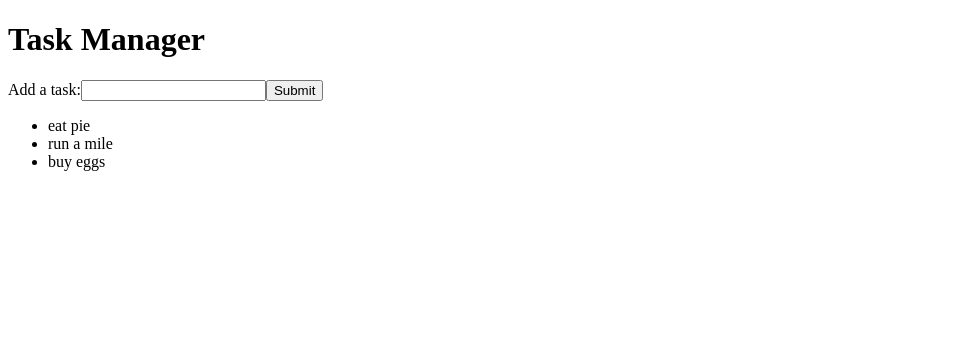
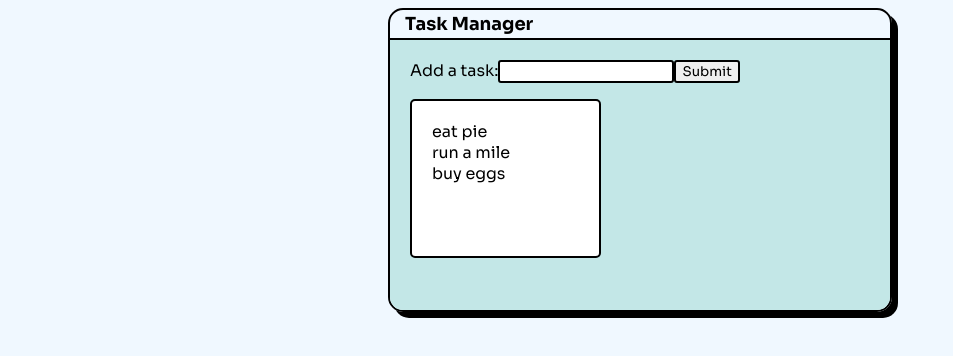
Before and after one commit to katerinakorzhov/task-manager-app, a React (Vite) app: page / in a window 1280 px wide. Shown: the top 356 px of the page, without its empty margins (0-953 px from the left). Built offline with nearby package versions, Linux system fonts and the light colour scheme.

Commit message:
Add styling

```diff
--- a/src/App.css
+++ b/src/App.css
@@ -0,0 +1,66 @@
+@import url('https://fonts.googleapis.com/css2?family=Sora:wght@100..800&display=swap');
+
+body {
+    background-color: aliceblue;
+    font-family: "Sora", sans-serif;
+}
+
+#root {
+    width: 500px;
+    height: 300px;
+
+    margin: auto;
+
+
+    border: 2px solid black;
+    border-radius: 15px;
+
+    box-shadow: 6px 6px black;
+}
+
+#root h1 {
+    height: 10%;
+    margin: 0;
+    box-sizing: border-box;
+    border-bottom: 2px solid black;
+
+    font-size: 18px;
+    padding-left: 3%;
+    padding-top: 3px;
+}
+
+.taskArea {
+    height: 90%;
+    box-sizing: border-box;
+    background-color: rgb(195, 231, 231);
+
+    border-radius: 0 0 13px 13px;
+    padding: 20px;
+}
+
+input {
+    border: 2px solid black;
+    border-radius: 3px;
+    font-family: "Sora", sans-serif;
+}
+
+button {
+    border: 2px solid black;
+    border-radius: 3px;
+    font-family: "Sora", sans-serif;
+}
+
+
+
+#root ul {
+    width:32%;
+    height: 50%;
+
+    list-style: none;
+
+    background-color: white;
+    border: 2px solid black;
+    border-radius: 5px;
+
+    padding: 20px;
+}
--- a/src/App.tsx
+++ b/src/App.tsx
@@ -2,6 +2,8 @@ import { useState } from "react";
 import Header from "./Header";
 import TaskInput from "./TaskInput";
 import TaskList from "./TaskList";
+
+import "./App.css";
 
 const toDoList = ["eat pie", "run a mile", "buy eggs"];
 
@@ -15,8 +17,10 @@ function App() {
   return (
     <>
       <Header />
-      <TaskInput onAddTask={addTask} />
-      <TaskList taskList={list} />
+      <div className="taskArea">
+        <TaskInput onAddTask={addTask} />
+        <TaskList taskList={list} />
+      </div>
     </>
   );
 }
```
